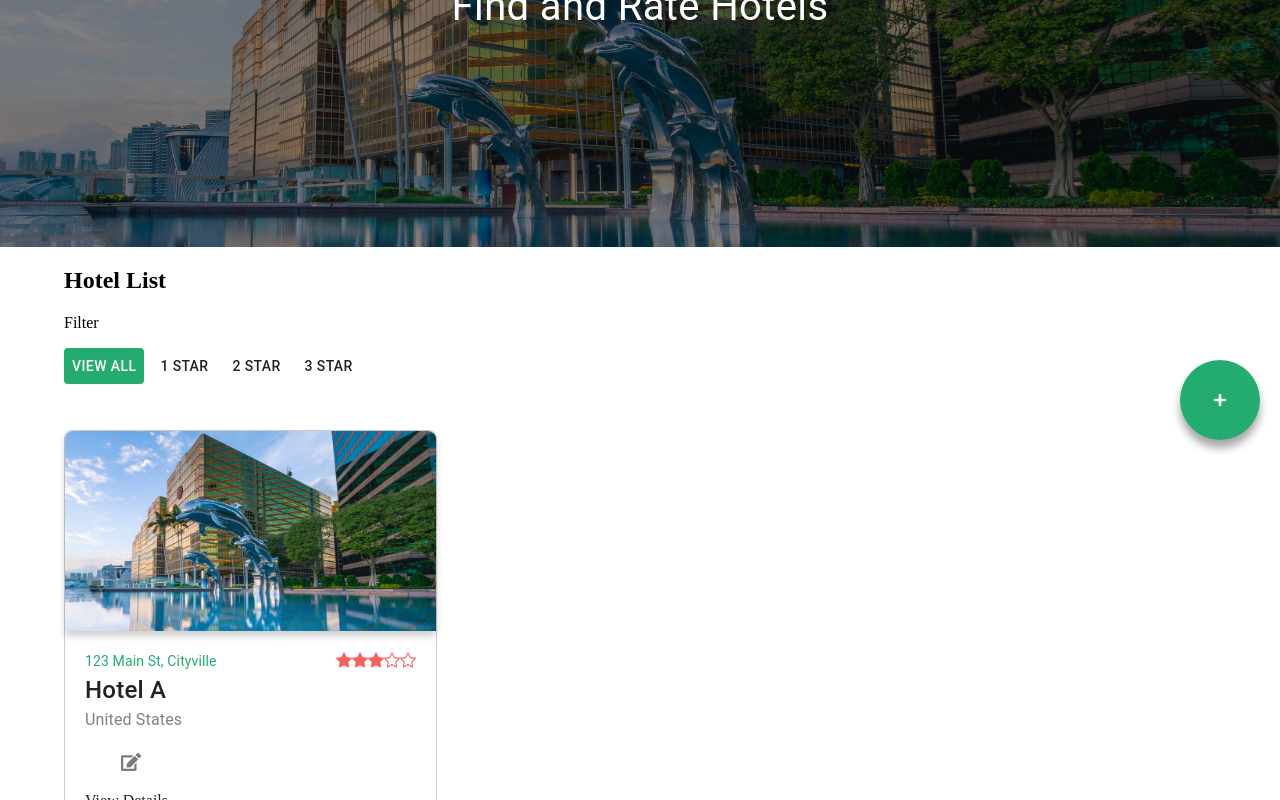
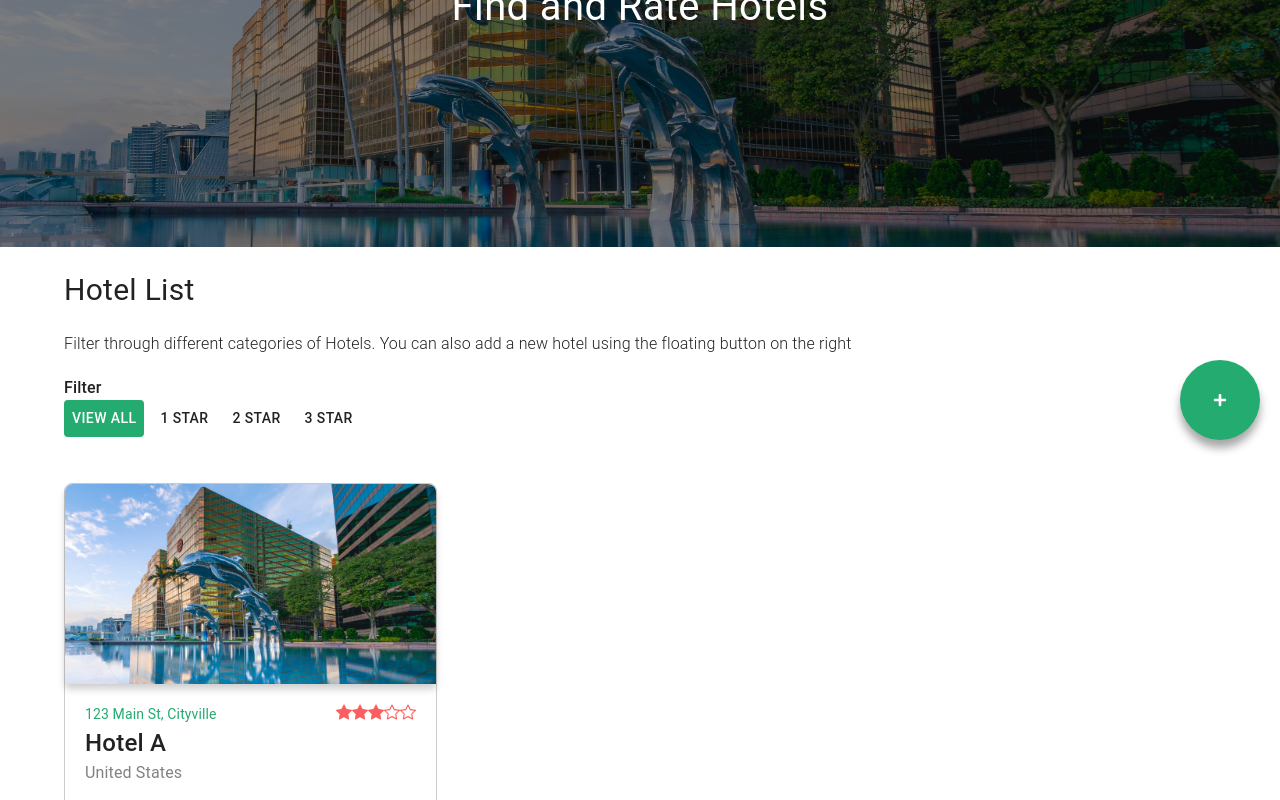
Before and after one commit to odomfavour/hotel-ranker, a React (Vite) app: page / in a window 1280 px wide. Shown: the part 300-1100 px from the top of the page. Built offline with nearby package versions, Linux system fonts and the light colour scheme; no server answers; some icons are missing.

Commit message:
ch: final fixes

```diff
--- a/src/pages/Index.jsx
+++ b/src/pages/Index.jsx
@@ -85,9 +85,17 @@ const Index = () => {
           </Typography>
         </Box>
         <Container>
-          <div>
-            <h2>Hotel List</h2>
-            <p>Filter</p>
+          <Box>
+            <Typography color="#222222" fontSize="30px" mt="20px">
+              Hotel List
+            </Typography>
+            <Typography my="20px" fontWeight="300" color="#222222">
+              Filter through different categories of Hotels. You can also add a
+              new hotel using the floating button on the right
+            </Typography>
+            <Typography fontWeight="500" color="#222222">
+              Filter
+            </Typography>
             {filterOptions.map((option) => (
               <Button
                 key={option.value}
@@ -300,7 +308,7 @@ const Index = () => {
                 Create category
               </Button>
             </Box>
-          </div>
+          </Box>
 
           <Box
             sx={{
@@ -317,8 +325,8 @@ const Index = () => {
                 background: '#24ab70',
                 boxShadow: '0px 8px 8px 0 rgba(34, 34, 34, 0.4)',
                 '&:hover': {
-                  backgroundColor: '#208e63', // Change the background color on hover
-                  boxShadow: '0px 8px 8px 0 rgba(34, 34, 34, 0.6)', // Adjust the boxShadow on hover
+                  backgroundColor: '#208e63',
+                  boxShadow: '0px 8px 8px 0 rgba(34, 34, 34, 0.6)',
                 },
               }}
               onClick={() => setOpenModal(true)}
```
